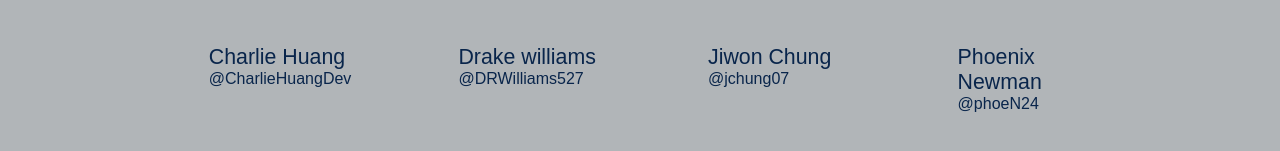
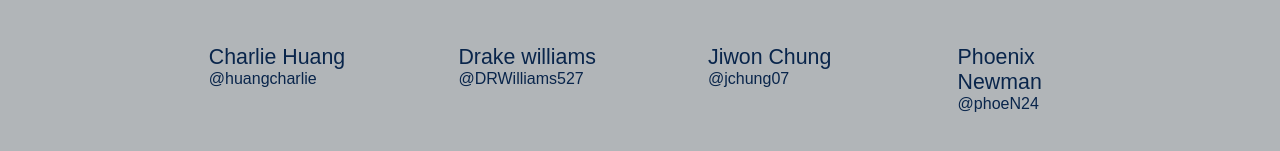
Before and after one commit to phoeN24/graphQLOCK-splash, a React app: page / in a window 1280 px wide. Shown: the part 445-596 px from the top of the page. Built offline with nearby package versions, Linux system fonts and the light colour scheme; a web font is replaced by a local one.

Commit message:
typo fixed

```diff
--- a/src/components/theTeam.js
+++ b/src/components/theTeam.js
@@ -5,7 +5,7 @@ const Team = () => {
     <ul class="team">
       <div class="dev">
         <a class="linkden" href="https://www.linkedin.com/in/huangcharlie/" target="_blank">Charlie Huang</a><br/>
-        <a class="github" href="https://github.com/huangcharlie" target="_blank">@CharlieHuangDev</a>
+        <a class="github" href="https://github.com/huangcharlie" target="_blank">@huangcharlie</a>
       </div>
       <div class="dev">
         <a class="linkden" href="https://www.linkedin.com/in/drake-williams-7b8b1262/" target="_blank">Drake williams</a><br/>
```
